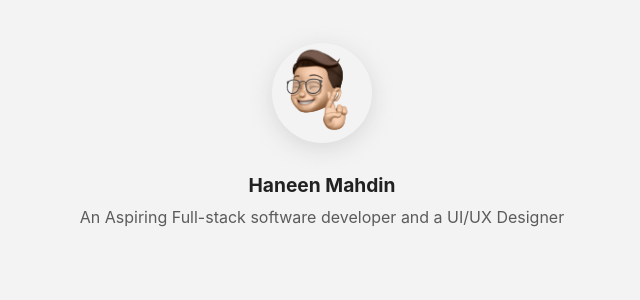
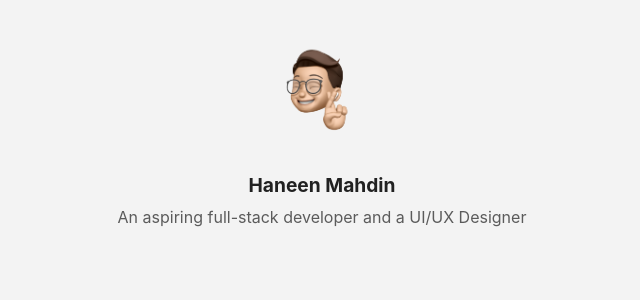
Before and after one commit to haneenmahd/linked, a React (Vite) app: page / in a window 1280 px wide. Shown: the top 300 px of the page, without its empty margins (318-958 px from the left). Built offline with nearby package versions, Linux system fonts and the light colour scheme.

Commit message:
core: make Header component re-usable

```diff
--- a/src/App.tsx
+++ b/src/App.tsx
@@ -1,10 +1,15 @@
 import './App.css'
 import { Header } from './components/Header';
+import SampleAvatar from "./assets/png/sample-avatar.png";
 
 function App() {
   return (
     <div className="App">
-      <Header />
+      <Header avatarOptions={{
+        title: "Haneen Mahdin",
+        description: "An aspiring full-stack developer and a UI/UX Designer",
+        avatarImageSource: SampleAvatar,
+      }} />
     </div>
   );
 }
--- a/src/components/Header/Header.tsx
+++ b/src/components/Header/Header.tsx
@@ -1,20 +1,18 @@
 import { HeaderAvatar, HeaderContainer, HeaderContent } from "./Header.styles";
-import { AvatarShadowType } from "./Header.types";
-import SampleAvatar from "../../assets/png/sample-avatar.png";
+import { HeaderProps } from "./Header.types";
 
-export function Header() {
+export function Header(props: HeaderProps) {
   return (
     <HeaderContainer>
       <HeaderAvatar
-        src={SampleAvatar}
-        shadowType={AvatarShadowType.USE_DEFAULT_SHADOW}
-        isShadowAnimated
+        src={props.avatarOptions.avatarImageSource}
+        {...props.stylingOptions}
       />
 
       <HeaderContent>
-        <h1>Haneen Mahdin</h1>
+        <h1>{props.avatarOptions.title}</h1>
 
-        <p>An Aspiring Full-stack software developer and a UI/UX Designer</p>
+        <p>{props.avatarOptions.description}</p>
       </HeaderContent>
     </HeaderContainer>
   );
--- a/src/components/Header/Header.types.ts
+++ b/src/components/Header/Header.types.ts
@@ -1,11 +1,20 @@
+export interface HeaderProps {
+  avatarOptions: {
+    title: string;
+    description: string;
+    avatarImageSource: string;
+  };
+  stylingOptions?: HeaderAvatarProps;
+}
+
 export enum AvatarShadowType {
   USE_REFLECTION, // applies reflection affects to the avatar
   USE_VIOLET_GRADIENT, // uses a gradient that is animated
   USE_GREEN_GRADIENT, // uses a gradient that is animated
-  USE_DEFAULT_SHADOW // default soft-shadow
+  USE_DEFAULT_SHADOW, // default soft-shadow
 }
 
 export interface HeaderAvatarProps {
-    shadowType?: AvatarShadowType;
-    isShadowAnimated?: boolean; // NOTE: reflection will not be animated
-};
+  shadowType?: AvatarShadowType;
+  isShadowAnimated?: boolean; // NOTE: reflection will not be animated
+}
```
